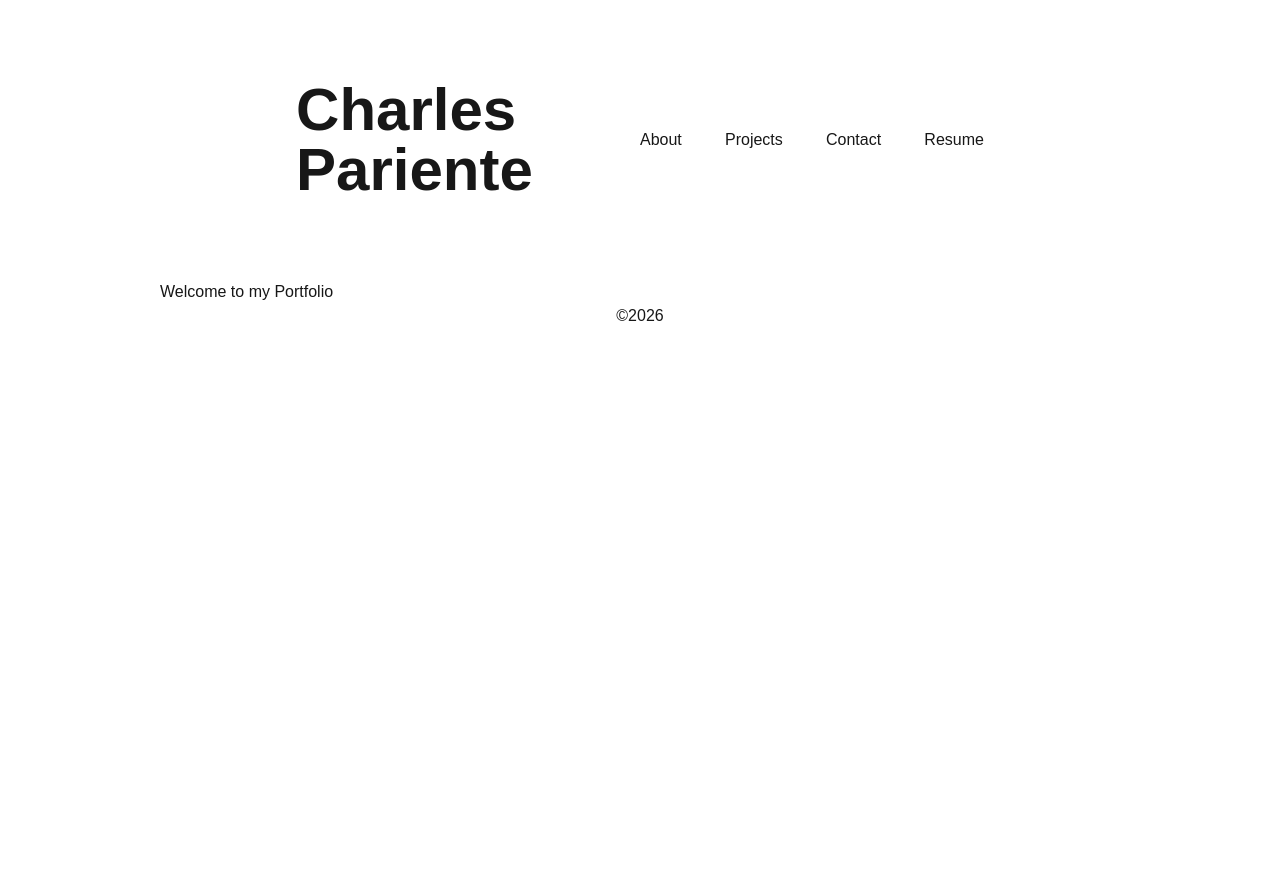
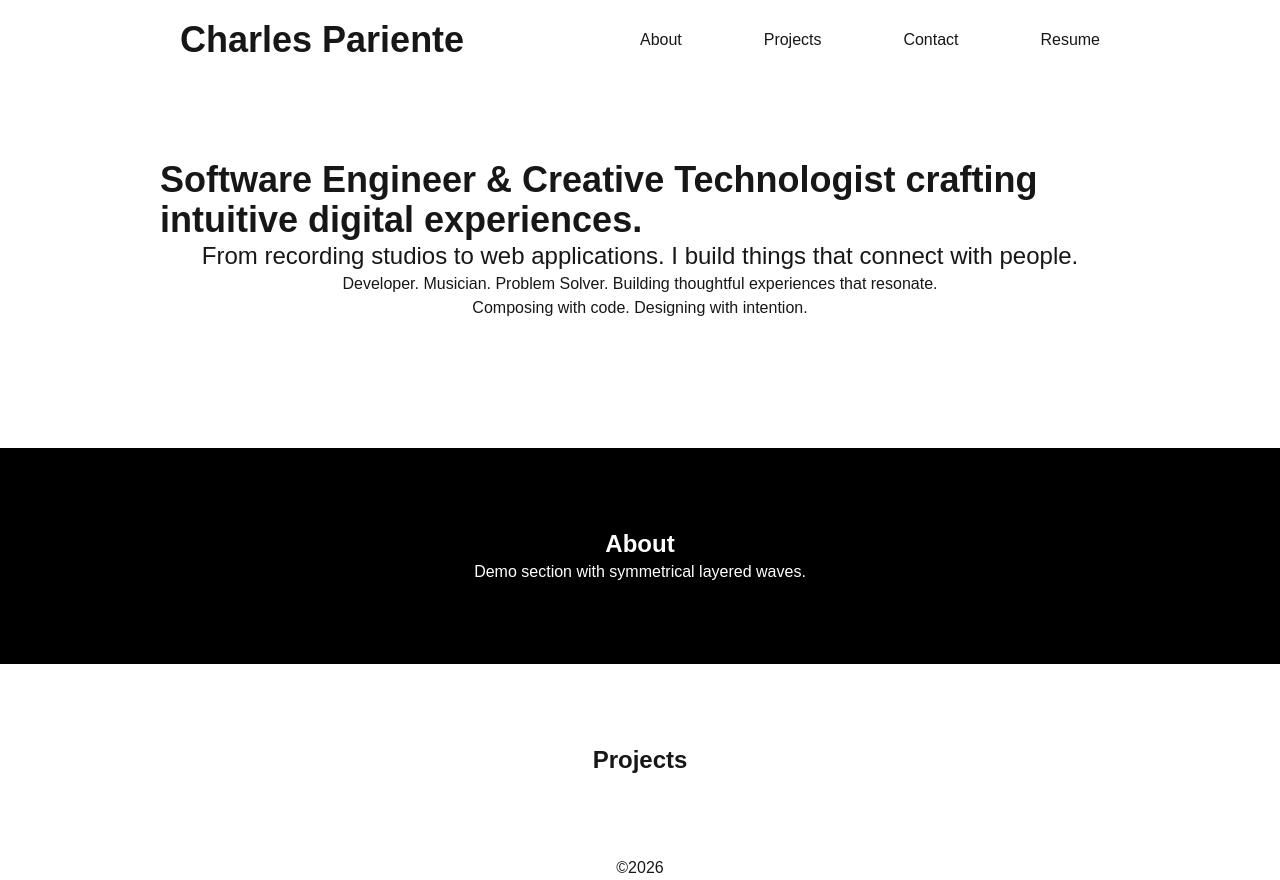
Before and after one commit to cmap89/charliepstatic, a Next.js app: page / in a window 1280 px wide. Before the commit the page ends 800 px from the top, so only its background shows below. Built offline with nearby package versions, Linux system fonts and the light colour scheme.

Commit message:
Update styles of main page to enhance readability

```diff
--- a/src/app/page.tsx
+++ b/src/app/page.tsx
@@ -3,8 +3,33 @@ import PageSection from "@/components/PageSection";
 export default function Home() {
   return (
     <>
-      <PageSection>
-        <h2>Welcome to my Portfolio</h2>
+      {/* Hero Section */}
+      <PageSection altSectStyle="relative bg-background pb-32">
+        <h2 className="text-4xl font-bold">
+          Software Engineer & Creative Technologist crafting intuitive digital
+          experiences.
+        </h2>
+        <h3 className="text-2xl">
+          From recording studios to web applications. I build things that
+          connect with people.
+        </h3>
+        <p>
+          Developer. Musician. Problem Solver. Building thoughtful experiences
+          that resonate.
+        </p>
+        <p>Composing with code. Designing with intention.</p>
+      </PageSection>
+
+      {/* Second Section */}
+      <PageSection altSectStyle="relative bg-black text-white py-20">
+        <h2 className="text-2xl font-bold">About</h2>
+        <p>Demo section with symmetrical layered waves.</p>
+      </PageSection>
+
+      {/* Third Section */}
+      <PageSection altSectStyle="relative bg-background py-20">
+        <h2 className="text-2xl font-bold">Projects</h2>
+        <p></p>
       </PageSection>
     </>
   );
--- a/src/components/Navbar.tsx
+++ b/src/components/Navbar.tsx
@@ -1,7 +1,7 @@
 export default function Navbar() {
   return (
-    <nav className="flex justify-between p-20">
-      <h2 className="w-1/3 text-6xl font-bold">Charles Pariente</h2>
+    <nav className="flex w-3/4 justify-between p-5">
+      <h2 className="w-1/3 text-4xl font-bold">Charles Pariente</h2>
       <ul className="flex w-1/2 items-center justify-between">
         <li>About</li>
         <li>Projects</li>
--- a/src/components/PageSection.tsx
+++ b/src/components/PageSection.tsx
@@ -13,8 +13,12 @@ export default function PageSection({
   altContStyle,
 }: PageSectionProps) {
   return (
-    <section className={cn("flex w-full flex-col items-center", altSectStyle)}>
-      <div className={cn("w-3/4", altContStyle)}>{children}</div>
+    <section
+      className={cn("flex w-full flex-col items-center py-20", altSectStyle)}
+    >
+      <div className={cn("flex w-3/4 flex-col items-center", altContStyle)}>
+        {children}
+      </div>
     </section>
   );
 }
--- /dev/null
+++ b/src/components/SectionDivider.tsx
@@ -0,0 +1,100 @@
+import { cn } from "@/utils";
+
+interface SectionDividerProps {
+  /** Position of the divider */
+  position?: "top" | "bottom";
+  /** Shape variant to use */
+  variant?: "wave1" | "wave2" | "wave3";
+  /** Fill color for the SVG shape */
+  color?: string;
+  /** Flip the shape vertically */
+  flip?: boolean;
+  /** Custom height (default varies by variant) */
+  height?: string;
+  /** Additional classes */
+  className?: string;
+}
+
+const SVG_SHAPES = {
+  wave1: {
+    // Single smooth symmetrical wave - elegant and professional
+    path: "M0,60 C300,20 450,20 600,60 C750,100 900,100 1200,60 L1200,120 L0,120 Z",
+    defaultHeight: "80px",
+  },
+  wave2: {
+    // Layered symmetrical waves - depth with balance
+    paths: [
+      {
+        d: "M0,50 C300,10 450,10 600,50 C750,90 900,90 1200,50 L1200,120 L0,120 Z",
+        opacity: "0.5",
+      },
+      {
+        d: "M0,70 C300,30 450,30 600,70 C750,110 900,110 1200,70 L1200,120 L0,120 Z",
+        opacity: "1",
+      },
+    ],
+    defaultHeight: "100px",
+  },
+  wave3: {
+    // Double peak symmetrical wave - dynamic yet balanced
+    path: "M0,80 C150,60 250,60 300,40 C450,10 550,10 600,30 C650,10 750,10 900,40 C950,60 1050,60 1200,80 L1200,120 L0,120 Z",
+    defaultHeight: "90px",
+  },
+};
+
+export default function SectionDivider({
+  position = "bottom",
+  variant = "wave1",
+  color = "currentColor",
+  flip = false,
+  height,
+  className,
+}: SectionDividerProps) {
+  const shapeConfig = SVG_SHAPES[variant];
+  const svgHeight = height || shapeConfig.defaultHeight;
+
+  // Position classes
+  const positionClasses = {
+    top: "top-0",
+    bottom: "bottom-0",
+  };
+
+  // Transform classes for flipping vertically
+  const transformClasses = flip ? "scale-y-[-1]" : "";
+
+  // Check if this variant has multiple paths (layered)
+  const isLayered = "paths" in shapeConfig;
+
+  return (
+    <div
+      className={cn(
+        "pointer-events-none absolute left-0 w-full overflow-hidden leading-0",
+        positionClasses[position],
+        className,
+      )}
+      style={{ height: svgHeight }}
+    >
+      <svg
+        className={cn("relative block h-full w-full", transformClasses)}
+        viewBox="0 0 1200 120"
+        preserveAspectRatio="none"
+        xmlns="http://www.w3.org/2000/svg"
+      >
+        {isLayered ? (
+          // Render multiple paths for layered effect
+          shapeConfig.paths.map((pathData, index) => (
+            <path
+              key={index}
+              d={pathData.d}
+              fill={color}
+              opacity={pathData.opacity}
+            />
+          ))
+        ) : (
+          // Render single path
+          <path d={shapeConfig.path} fill={color} />
+        )}
+      </svg>
+    </div>
+  );
+}
```
